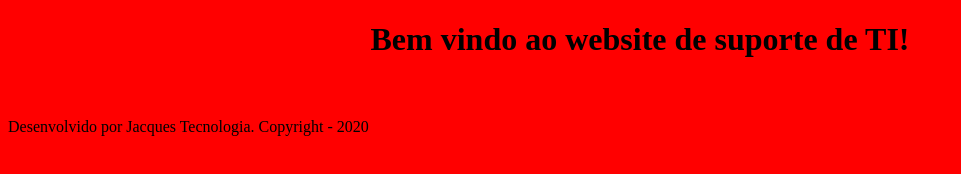
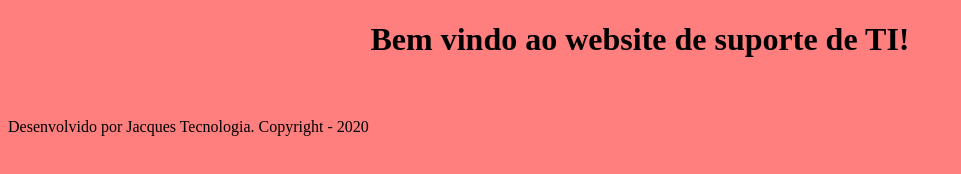
Before and after one commit to alejacques07/alejacques07.github.io, a plain HTML site: page job/index.html in a window 1280 px wide. Shown: the whole page, without its empty margins (0-961 px from the left). Drawn offline with Linux system fonts and the light colour scheme; files that its build step writes are made by us from their sources.

Commit message:
atualizacao 08072020

```diff
--- a/job/style.css
+++ b/job/style.css
@@ -1,4 +1,4 @@
 
 body {
-    background-color: red;
+    background-color: rgba(255,0,0,0.5);
 }
```
